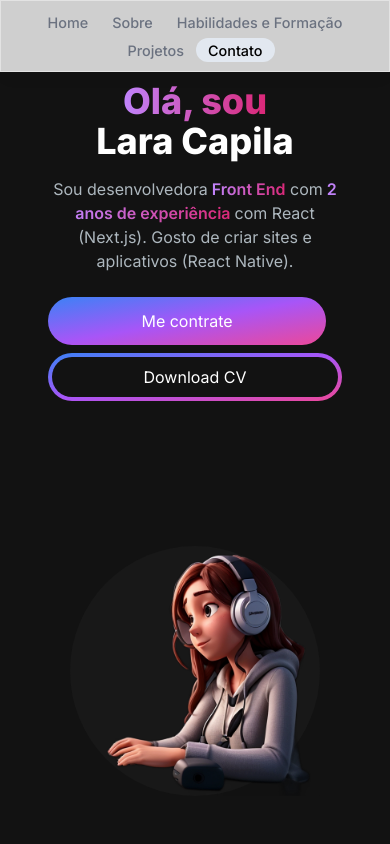
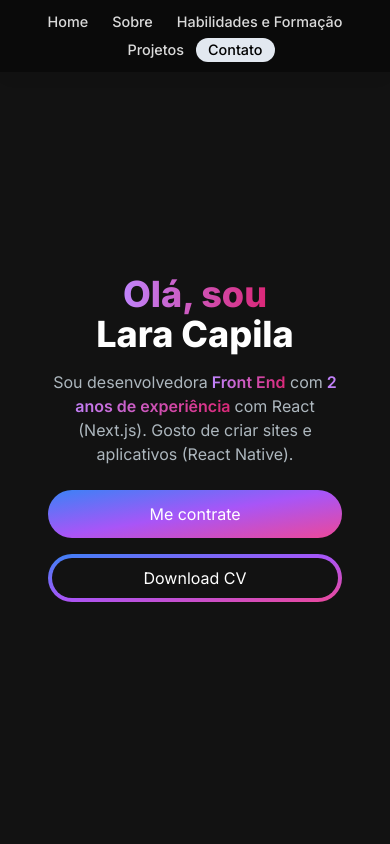
Before and after one commit to Lara-Capila/web-portfolio, a Next.js app: page / in a window 390 px wide. Shown: the top 844 px of the page. Built offline with nearby package versions, Linux system fonts and the light colour scheme.

Commit message:
first-version: improvements

```diff
--- a/src/components/Contact.tsx
+++ b/src/components/Contact.tsx
@@ -13,11 +13,14 @@ import SubmitFormButton from "./SubmitButton";
 
 const Contact = () => {
 	const [emailSubmitted, setEmailSubmitted] = useState(false);
+	const [loading, setLoading] = useState(false);
 
 	const { ref } = useSectionInView("Contato");
 
 	const handleSubmit: FormEventHandler<HTMLFormElement> = async (event) => {
 		event.preventDefault();
+		setLoading(true);
+
 		const data = {
 			email: event.currentTarget.email.value,
 			subject: event.currentTarget.subject.value,
@@ -37,9 +40,10 @@ const Contact = () => {
 		const response = await fetch(endpoint, options);
 
 		if (response.status === 200) {
-			console.log("Message sent.");
 			setEmailSubmitted(true);
 		}
+
+		setLoading(false);
 	};
 
 	return (
@@ -90,8 +94,8 @@ const Contact = () => {
 
 			<div>
 				{emailSubmitted ? (
-					<p className="text-green-500 text-sm mt-2">
-						Email sent successfully!
+					<p className="text-green-500 text-base mt-2">
+						Email enviado com sucesso!
 					</p>
 				) : (
 					<form className="flex flex-col" onSubmit={handleSubmit}>
@@ -100,24 +104,29 @@ const Contact = () => {
 							id="email"
 							placeholder="teste@teste.com"
 							label="Seu email"
+							disabled={loading}
+							type="email"
 						/>
 						<Input
 							name="subject"
 							id="subject"
 							placeholder="Diga oi"
 							label="Assunto"
+							disabled={loading}
 						/>
 						<div className="mb-6">
 							<Label htmlFor="message">Mensagem</Label>
 							<textarea
 								name="message"
 								id="message"
-								className="input"
+								className="input data-[disabled=true]:bg-gray-500"
 								placeholder="Vamos conversar..."
 								maxLength={500}
+								disabled={loading}
+								data-disabled={loading}
 							/>
 						</div>
-						<SubmitFormButton />
+						<SubmitFormButton loading={loading} />
 					</form>
 				)}
 			</div>
--- a/src/components/EmailTemplate.tsx
+++ b/src/components/EmailTemplate.tsx
@@ -17,9 +17,6 @@ export const EmailTemplate: React.FC<Readonly<EmailTemplateProps>> = ({
 					padding: "20px",
 					textAlign: "center",
 					width: "700px",
-					display: "flex",
-					alignItems: "center",
-					justifyContent: "center",
 				}}
 			>
 				<h1>Você recebeu essa mensagem do seu fomulário de contato</h1>
--- a/src/components/Header.tsx
+++ b/src/components/Header.tsx
@@ -9,8 +9,8 @@ const Header = () => {
 			<motion.div
 				className="
 					fixed top-0 left-1/2 h-[4.5rem]
-					w-full rounded-none border border-white border-opacity-40
-					bg-white bg-opacity-80 shadow-lg shadow-black/[0.03]
+					w-full rounded-none border-opacity-40
+					bg-black bg-opacity-40 shadow-lg shadow-black/[0.03]
 					backdrop-blur-[0.5rem] sm:top-6 sm:h-[3rem] sm:w-[40rem] sm:rounded-full
 				"
 				initial={{ y: -100, x: "-50%", opacity: 0 }}
--- a/src/components/Hero.tsx
+++ b/src/components/Hero.tsx
@@ -35,12 +35,12 @@ const Hero = () => {
 					com React (Next.js). Gosto de criar sites e aplicativos (React
 					Native).
 				</p>
-				<div className="flex flex-wrap gap-2">
+				<div className="flex flex-wrap gap-4">
 					<Link
 						href="#contact"
 						className="
 							px-6 py-3 rounded-full
-							mr-4 w-full sm:w-fit
+							w-full sm:w-fit
 							bg-gradient-to-br from-blue-500 via-primary-500
 							to-secondary-500 hover:bg-slate-200
 							text-white hover:scale-110
@@ -68,7 +68,7 @@ const Hero = () => {
 				initial={{ opacity: 0, scale: 0 }}
 				animate={{ opacity: 1, scale: 1 }}
 				transition={{ duration: 0.5 }}
-				className="col-span-4 place-self-center mt-4 lg:mt-0"
+				className="col-span-4 place-self-center mt-4 lg:mt-0 hidden sm:block"
 			>
 				<div className="rounded-full bg-[#181818] w-[250px] h-[250px] lg:w-[370px] lg:h-[370px] relative">
 					<Image
--- a/src/components/Input.tsx
+++ b/src/components/Input.tsx
@@ -13,10 +13,11 @@ const Input = ({ name, id, placeholder, label, ...rest }: InProps) => {
 		<div className="mb-6">
 			{label && <Label htmlFor={id}>{label}</Label>}
 			<input
+				data-disabled={rest.disabled}
 				name={name}
 				id={id}
 				required
-				className="input"
+				className="input data-[disabled=true]:bg-gray-500"
 				placeholder={placeholder}
 				{...rest}
 			/>
--- a/src/components/NavLink.tsx
+++ b/src/components/NavLink.tsx
@@ -16,8 +16,8 @@ const NavLink = ({ href, title }: NavLinkProps) => {
 		>
 			<Link
 				className={`
-					flex w-full items-center justify-center hover:text-gray-950 transition
-					${activeSection === title ? "text-black" : ""}
+					flex w-full text-center hover:text-white transition leading-none
+					${activeSection === title ? "text-black hover:text-black" : ""}
 				`}
 				href={href}
 				onClick={() => {
--- a/src/components/Navbar.tsx
+++ b/src/components/Navbar.tsx
@@ -14,7 +14,7 @@ const Navbar = () => {
 			<ul
 				className="
 					flex flex-wrap items-center justify-center gap-y-1
-					text-[0.9rem] font-medium text-gray-500
+					text-[0.9rem] font-medium text-[#ffffffd9]
 					w-[22rem] sm:w-[initial] sm:flex-nowrap sm:gap-5
 				"
 			>
--- /dev/null
+++ b/src/components/Spinner.tsx
@@ -0,0 +1,27 @@
+import { FC } from "react";
+
+interface Props {
+	color?: string;
+	customBorder?: number;
+}
+
+const Spinner: FC<Props> = ({ color, customBorder }) => (
+	<div className="flex justify-center items-center">
+		<div
+			className={`
+        inline-block h-5 w-5
+        animate-spin rounded-full
+        border-solid border-current border-r-transparent
+        align-[-0.125em] motion-reduce:animate-[spin_1.5s_linear_infinite]
+        customBorder ? border-${customBorder} : border-4`}
+			role="status"
+			style={{ color: color ?? "#fff" }}
+		>
+			<span className="!absolute !-m-px !h-px !w-px !overflow-hidden !whitespace-nowrap !border-0 !p-0 ![clip:rect(0,0,0,0)]">
+				Carregando...
+			</span>
+		</div>
+	</div>
+);
+
+export default Spinner;
--- a/src/components/SubmitButton.tsx
+++ b/src/components/SubmitButton.tsx
@@ -1,17 +1,22 @@
 import { PaperAirplaneIcon } from "@heroicons/react/24/solid";
+import Spinner from "./Spinner";
 
-const SubmitFormButton = () => {
+const SubmitFormButton = ({ loading }: { loading: boolean }) => {
 	return (
 		<button
 			type="submit"
+			data-disabled={loading}
 			className="
         bg-primary-500 hover:bg-primary-600
         text-white font-medium
         py-2.5 px-5 rounded-lg w-full
         flex items-baseline justify-center gap-3
-        group outline-none
+        group outline-none data-[disabled=true]:bg-primary-300
+				data-[disabled=true]:pointer-events-none
       "
 		>
+			{!loading ? (
+				<>
 					Enviar
 					<PaperAirplaneIcon
 						className="
@@ -19,6 +24,12 @@ const SubmitFormButton = () => {
 							group-hover:translate-x-1 group-hover:-translate-y-1
 						"
 					/>
+				</>
+			) : (
+				<div className="flex flex-col items-center justify-center w-full h-full select-none">
+					<Spinner />
+				</div>
+			)}
 		</button>
 	);
 };
```
Lines whose indentation alone changed are shown as unchanged.
